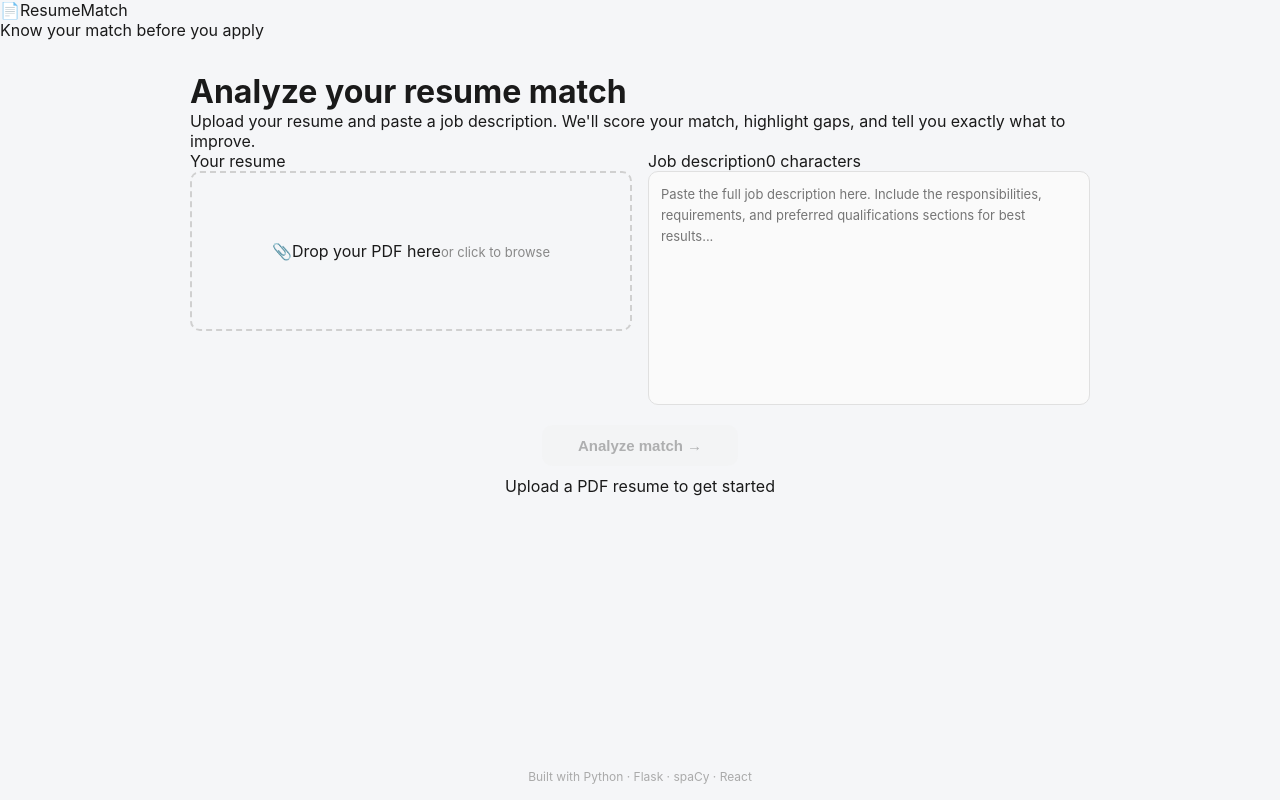
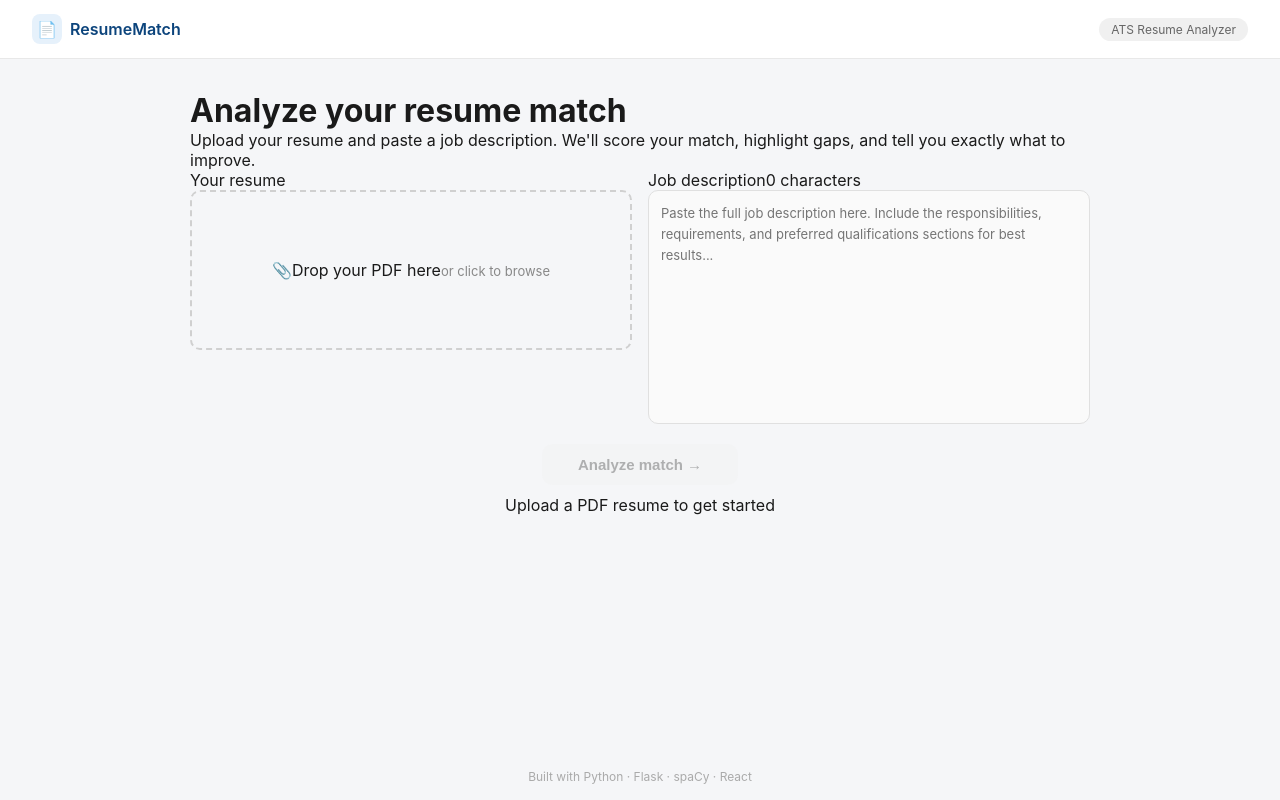
Before and after one commit to yanshikasingh055-spec/Resume_analyzer, a React (Vite) app in the folder frontend/: page / in a window 1280 px wide. Built offline with nearby package versions, Linux system fonts and the light colour scheme.

Commit message:
redesign: update nav, hero layout and footer

```diff
--- a/frontend/src/App.jsx
+++ b/frontend/src/App.jsx
@@ -12,59 +12,34 @@ export default function App() {
     setLoading(true);
     setError("");
     setResults(null);
-
     try {
       const formData = new FormData();
       formData.append("resume", resumeFile);
       formData.append("job_description", jobDescription);
-
-      // Use relative URL — Vite proxy forwards to localhost:5000
-      const response = await fetch("/analyze", {
-        method: "POST",
-        body: formData,
-      });
-
+      const response = await fetch("/analyze", { method: "POST", body: formData });
       let data;
-      try {
-        data = await response.json();
-      } catch {
-        throw new Error("Server returned an invalid response. Make sure the backend is running on port 5000.");
-      }
-
-      if (!response.ok) {
-        throw new Error(data.error || `Server error (${response.status})`);
-      }
-
+      try { data = await response.json(); }
+      catch { throw new Error("Server returned an invalid response."); }
+      if (!response.ok) throw new Error(data.error || `Server error (${response.status})`);
       setResults(data);
     } catch (err) {
-      if (err.message === "Failed to fetch") {
-        setError("Cannot connect to backend. Make sure Flask is running: cd backend && python app.py");
-      } else {
-        setError(err.message);
-      }
-    } finally {
-      setLoading(false);
-    }
-  };
-
-  const handleReset = () => {
-    setResults(null);
-    setError("");
+      setError(err.message === "Failed to fetch"
+        ? "Cannot connect to backend. Make sure Flask is running."
+        : err.message);
+    } finally { setLoading(false); }
   };
 
   return (
     <div className="app">
       {!results ? (
         <>
-        <header className="header">
-          <div className="header-inner">
-            <div className="logo">
-              <span className="logo-icon">📄</span>
-              <span className="logo-text">ResumeMatch</span>
+          <nav className="nav">
+            <div className="nav-logo">
+              <div className="nav-logo-icon">📄</div>
+              <span className="nav-logo-text">ResumeMatch</span>
             </div>
-            <p className="tagline">Know your match before you apply</p>
-          </div>
-        </header>
+            <span className="nav-pill">ATS Resume Analyzer</span>
+          </nav>
           <main className="main">
             <UploadPanel onAnalyze={handleAnalyze} loading={loading} error={error} />
           </main>
@@ -73,7 +48,7 @@ export default function App() {
           </footer>
         </>
       ) : (
-      <ResultsDashboard results={results} onReset={handleReset} />
+        <ResultsDashboard results={results} onReset={() => { setResults(null); setError(""); }} />
       )}
     </div>
   );
```
Lines whose indentation alone changed are shown as unchanged.
